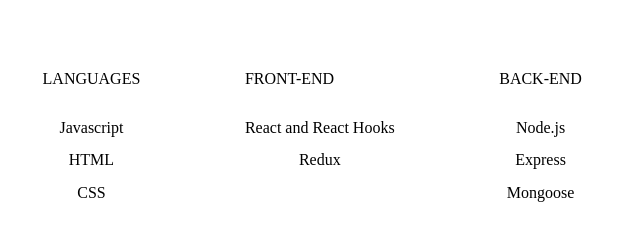
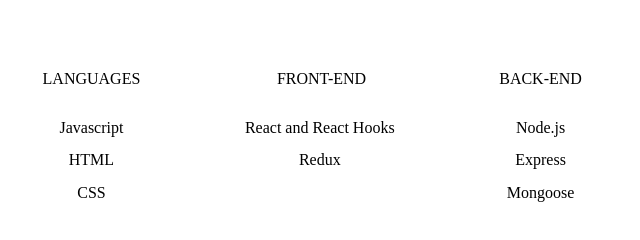
Before and after one commit to kgali21/kam-portfolio, a React app: page / in a window 1280 px wide. Shown: the part 1315-1555 px from the top of the page, 62-702 px from the left. Built offline with nearby package versions, Linux system fonts and the light colour scheme.

Commit message:
re-lined up FRONT-END title

```diff
--- a/src/components/techStack/TechStack.css
+++ b/src/components/techStack/TechStack.css
@@ -61,3 +61,7 @@
     height: 5em;
     margin: 1em 0 0 0;
 }
+
+.Front {
+    margin-left: 2em;
+}
--- a/src/components/techStack/TechStackCard.js
+++ b/src/components/techStack/TechStackCard.js
@@ -15,7 +15,7 @@
                     </div>
             </div>
             <div>
-                <p>FRONT-END</p>
+                <p className={styles.Front}>FRONT-END</p>
                     <div className={styles.FrontEnd}>
                         <p>React and React Hooks</p>
                         <p>Redux</p>
```
